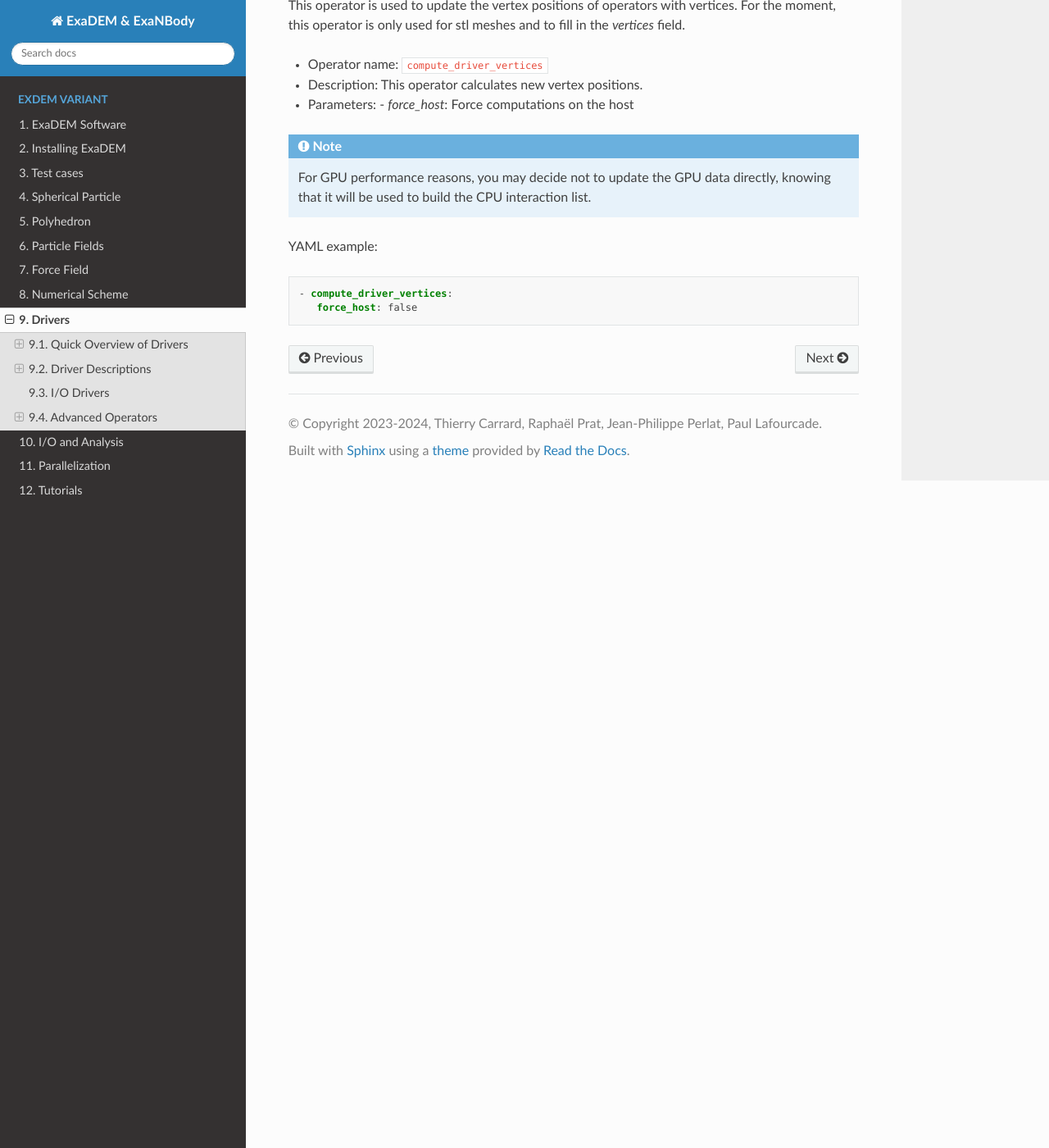
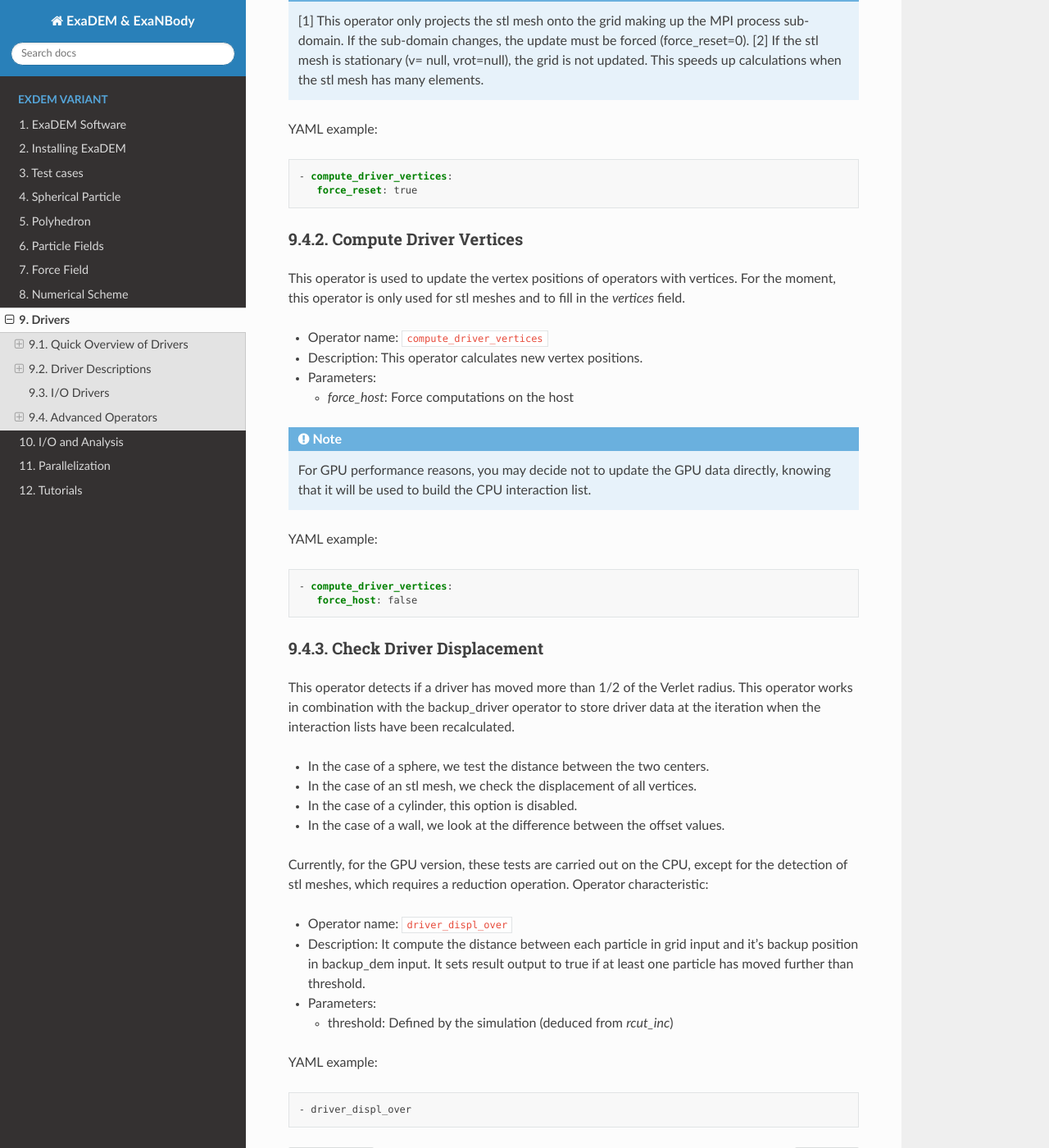
Before and after one commit to Collab4exaNBody/doc_exaDEM, a Sphinx documentation site: the page built from docs/source/project_exaDEM/Drivers.rst, in a window 1280 px wide and 1400 px high, scrolled down 6569 px. Shown: the whole window at 82% size. Built offline with Sphinx 7.4.7 and the Read the Docs theme 3.1.0, drawn with Linux system fonts in a browser that asks for light colours; some of the changed text lies outside the part shown.

Commit message:
Update Drivers.rst

```diff
--- a/docs/source/project_exaDEM/Drivers.rst
+++ b/docs/source/project_exaDEM/Drivers.rst
@@ -204,6 +204,21 @@
 
 Similarly, ExaDEM saves ``STL meshes`` each time a Paraview output is generated by setting the global variable: ``simulation_paraview_frequency``. The ``STL mesh`` is then translated and oriented correctly in the ``ExaDEMOutputDir/ParaviewOutputFiles/`` directory as ``shape_name_iteration.vtk``.
 
+Another feature displays the driver summary. To do this, use the print_drivers operator, which is called by default when initializing an ``exaDEM`` simulation.
+
+* Operator name: ``print_drivers``
+* Description: This operator prints drivers.
+
+YAML example:
+
+.. code:: yaml
+
+  - print_drivers
+
+Output example:
+
+
+
 Advanced Operators
 ^^^^^^^^^^^^^^^^^^
 
@@ -215,7 +230,8 @@
 * Operator name: ``grid_stl_mesh``
 * Description: Update the list of information for each cell regarding the vertex, edge, and face indices in contact with the cell in an STL mesh.
 * Parameters:
-  - *force_reset*: Force to rebuild grid for stl meshes
+
+  * *force_reset*: Force to rebuild grid for stl meshes
 
 .. note::
 
@@ -237,7 +253,8 @@
 * Operator name: ``compute_driver_vertices``
 * Description: This operator calculates new vertex positions.
 * Parameters:
-  - *force_host*: Force computations on the host
+
+  * *force_host*: Force computations on the host
 
 .. note::
 
@@ -249,3 +266,27 @@
 
   - compute_driver_vertices:
      force_host: false
+
+Check Driver Displacement
+-------------------------
+
+This operator detects if a driver has moved more than 1/2 of the Verlet radius. This operator works in combination with the backup_driver operator to store driver data at the iteration when the interaction lists have been recalculated.
+
+* In the case of a sphere, we test the distance between the two centers.
+* In the case of an stl mesh, we check the displacement of all vertices.
+* In the case of a cylinder, this option is disabled.
+* In the case of a wall, we look at the difference between the offset values.
+
+Currently, for the GPU version, these tests are carried out on the CPU, except for the detection of stl meshes, which requires a reduction operation. Operator characteristic:
+
+* Operator name: ``driver_displ_over``
+* Description: It compute the distance between each particle in grid input and it's backup position in backup_dem input. It sets result output to true if at least one particle has moved further than threshold.
+* Parameters:
+
+  * threshold: Defined by the simulation (deduced from `rcut_inc`)
+
+YAML example:
+
+.. code:: yaml
+
+  - driver_displ_over
```
